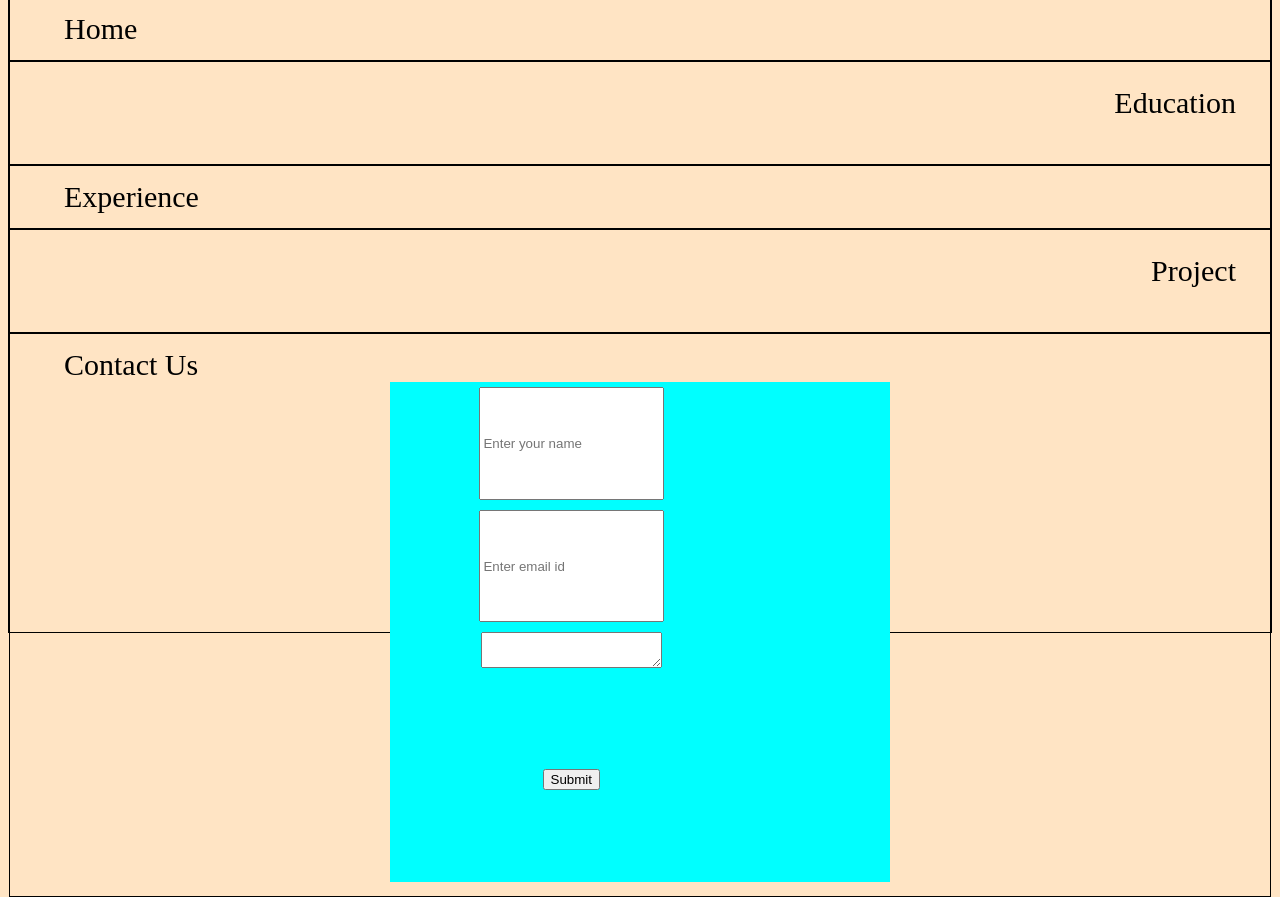
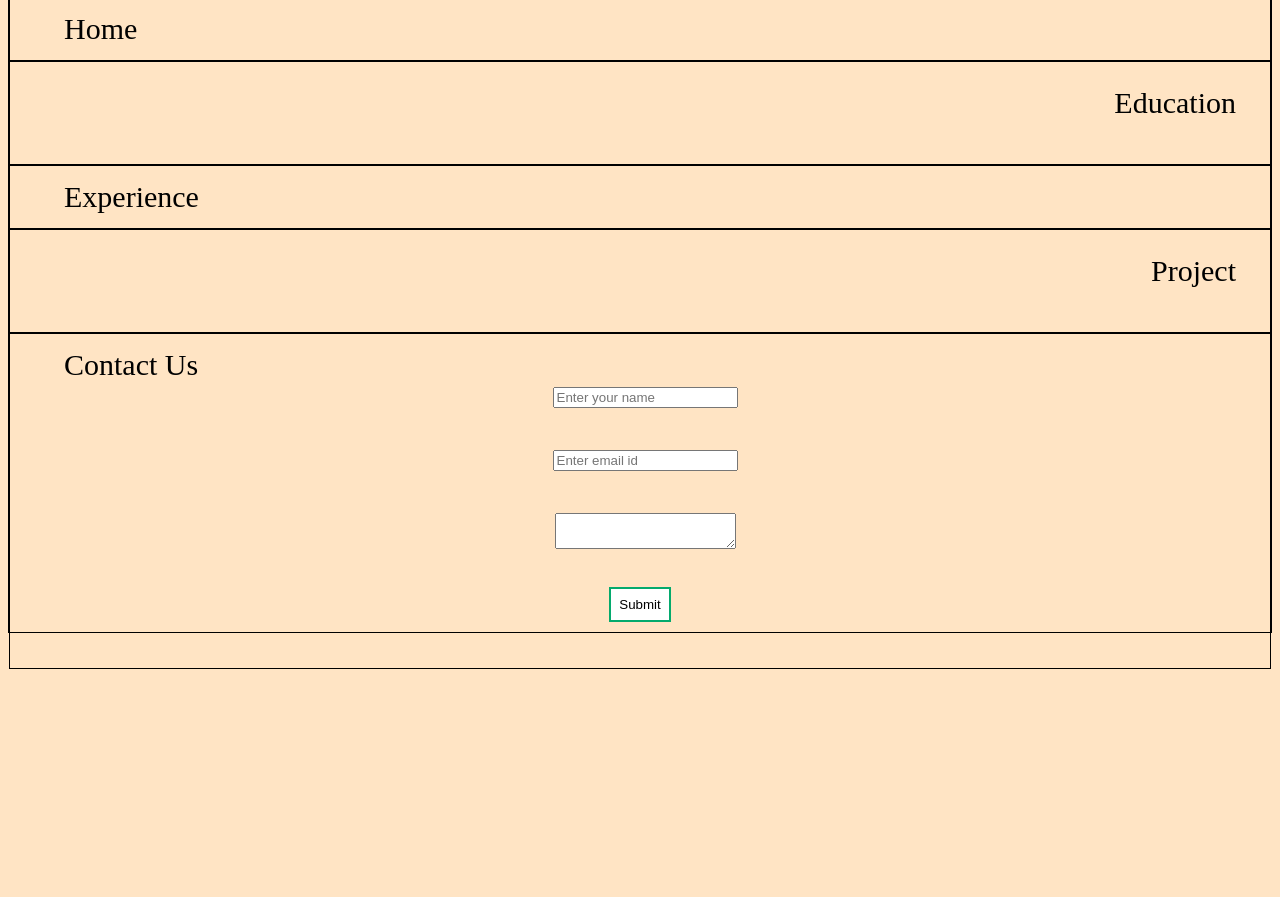
Before and after one commit to gowrims/gowrims.github.io, a plain HTML site: page index.html in a window 1280 px wide. Shown: the part 161-1058 px from the top of the page. After the commit the page ends 830 px from the top, so only its background shows below. Drawn offline with nearby package versions, Linux system fonts and the light colour scheme.

Commit message:
new style and contact save progrss on going

```diff
--- a/index.html
+++ b/index.html
@@ -5,8 +5,6 @@
     <title>Home Page</title>
     <link rel="stylesheet" href="style.css">
     <script src="script.js"></script>
-    <script src="https://ajax.googleapis.com/ajax/libs/jquery/3.7.1/jquery.min.js"></script>
-    <script src="jquery/Jquery-3.7.1.js"></script>
 </head>
 
 <body class="body">
@@ -41,20 +39,18 @@
         <div class="headers">
             <label class="labels">Contact Us</label>
             <div class="contactform">
-                <form>
+                <form id="formid">
                     <div class="name">
-                        <input type="text" placeholder="Enter your name" />
+                        <input id="entername" type="text" placeholder="Enter your name" />
                     </div>
                     <div class="name">
                         <input type="email" placeholder="Enter email id" />
                     </div>
                     <div class="name">
-                        <div>
-                            <textarea></textarea>
-                        </div>
+                        <textarea></textarea>
                     </div>
-                    <div>
-                        <input type="button" value="Submit" />
+                    <div class="btn">
+                        <input class="btnstyle" type="button" value="Submit" onclick="SaveContact()"/>
                     </div>
                 </form>
             </div>
--- a/script.js
+++ b/script.js
@@ -7,3 +7,9 @@ function mouseUp() {
     document.getElementById("myname").textContent = "Gowri Shankar";
     document.getElementById("language").value = "தமிழ்";
 }
+
+function SaveContact(){
+    var name = document.getElementById("entername").value;
+    var email = document.getElementById("enteremail").value;
+    var textareas = document.getElementById("entertext").value;
+}
--- a/style.css
+++ b/style.css
@@ -24,10 +24,11 @@
     justify-content: center;
 }
 .name{
-    width: 25%;
+    width: 100%;
     text-align: center;
     display: flex;
     justify-content: center;
+    height: max-content;
 }
 #language{
     padding: 6px;
@@ -57,14 +58,26 @@
 .name{
     padding: 5px;
 }
-form{
+#formid{
     display: grid;
     justify-content: center;
-    background-color: cyan;
-    width: 500px;
-    height: 500px;
+    width: 415px;
+    height: 272px;
 }
 .contactform{
     display: flex;
     justify-content: center;
 }
+.btn{
+    justify-self: center;
+}
+.btnstyle{
+    background-color: white;
+    color: black;
+    border: 2px solid #04AA6D;
+    padding: 8px;
+    cursor: pointer;
+}
+input:hover{
+    background-color: yellow;
+}
```
